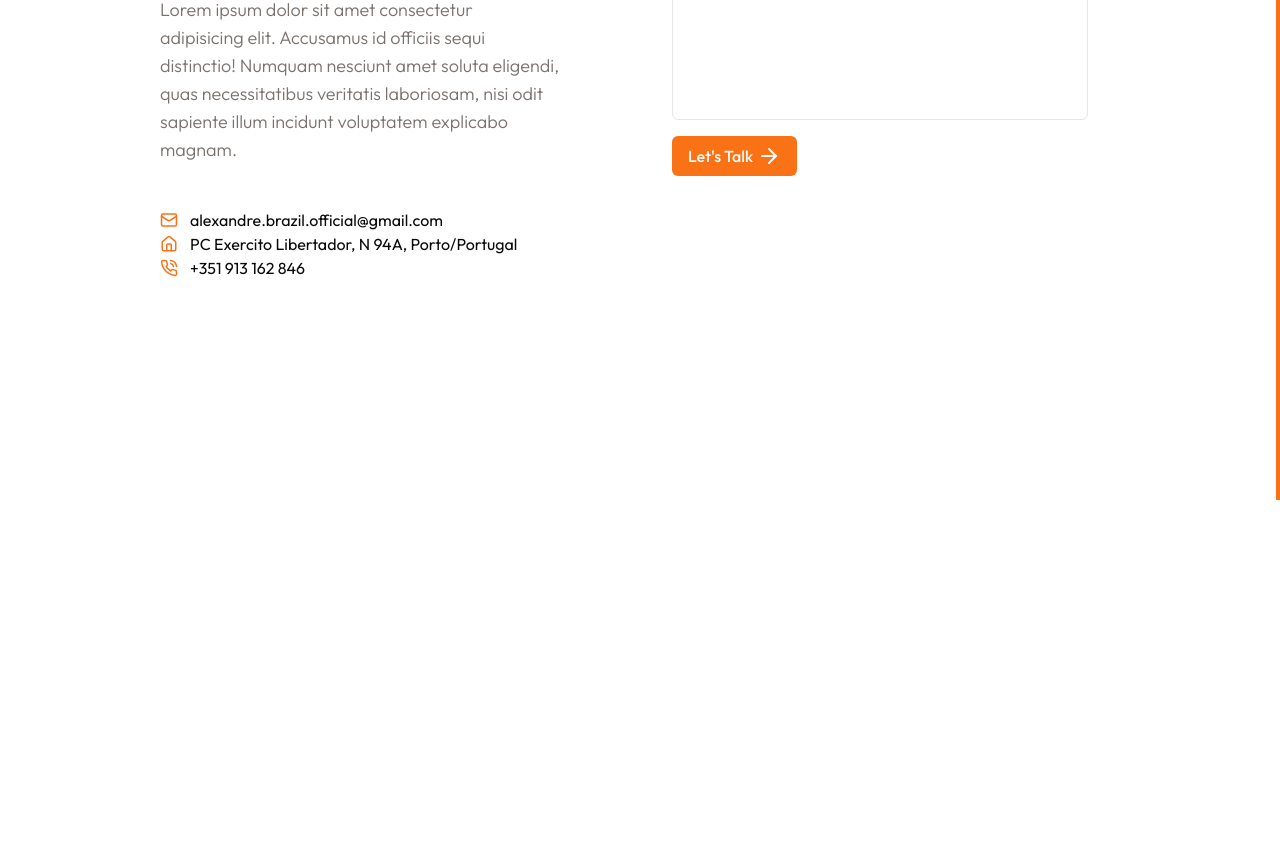
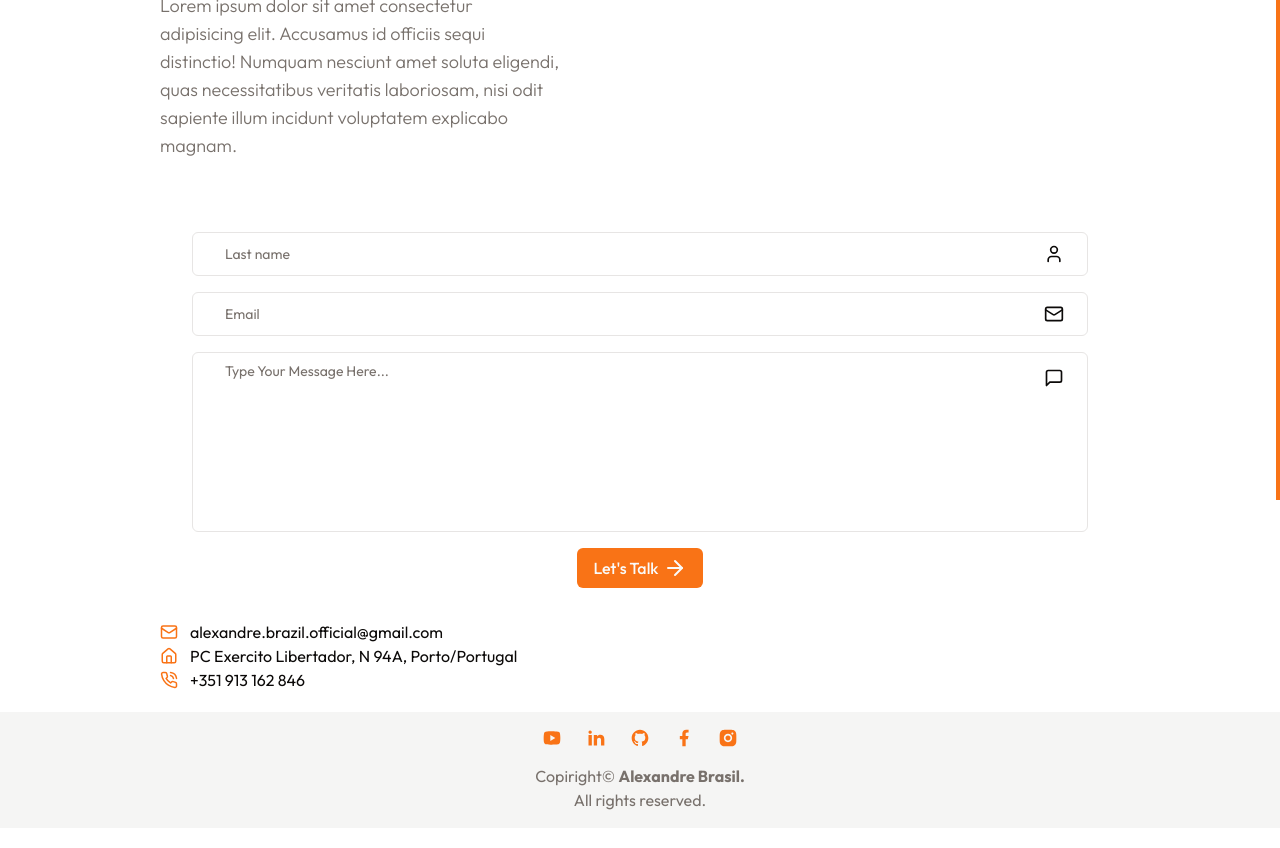
Before and after one commit to alexandre-brazil/alexandre, a Next.js app: page /contact in a window 1280 px wide. Shown: the part 300-1148 px from the top of the page. Built offline with nearby package versions, Linux system fonts and the light colour scheme.

Commit message:
fix bug: footer

```diff
--- a/app/contact/page.jsx
+++ b/app/contact/page.jsx
@@ -6,7 +6,7 @@ export default function Contact(){
         <section>
             <div className="container mx-auto">
 
-                <div className="flex grid grid-cols-2">
+                <div className="flex flex-col xl:grid grid-cols-2">
 
                     <div className="flex flex-col justify-center py-2">
                     <div className="flex items-center gap-x-4 text-primary text-lg mb-4">
@@ -17,7 +17,6 @@ export default function Contact(){
                     <p className="subtitle max-w-[400px]">Lorem ipsum dolor sit amet consectetur adipisicing elit. Accusamus id officiis sequi distinctio! Numquam nesciunt amet soluta eligendi, quas necessitatibus veritatis laboriosam, nisi odit sapiente illum incidunt voluptatem explicabo magnam.</p>
                     </div>
                     <Form>
-
                     </Form>
                 </div>
                 <div>
--- a/app/globals.css
+++ b/app/globals.css
@@ -87,3 +87,27 @@
   .card_project {
     @apply rounded-tl-[30px] rounded-tr-[30px]
   }
+  /* globals.css */
+
+html, body {
+  height: 100%;
+  margin: 0;
+  padding: 0;
+}
+
+body {
+  display: flex;
+  flex-direction: column;
+  min-height: 100vh;
+}
+
+.content {
+  flex: 1;
+}
+
+footer {
+  margin-top: 20px;
+  background: #f1f1f1;
+  padding-top: 20px;
+  text-align: center;
+}
--- a/components/Form.jsx
+++ b/components/Form.jsx
@@ -21,7 +21,7 @@ export default function Form(){
             <Textarea type='message' id='message' placeholder='Type Your Message Here...'/>
             <MessageSquare size={20} className="absolute right-6 top-4"/>
             </div>
-            <div>
+            <div className="flex items-center justify-center xl:justify-start">
             <Button className='flex items-center max-w-[166px] gap-x-1'>Let's Talk <ArrowRightIcon/></Button>
 
             </div>
--- a/components/Nav.jsx
+++ b/components/Nav.jsx
@@ -5,8 +5,8 @@ import { motion } from 'framer-motion';
 import { usePathname } from 'next/navigation';
 const links = [
     {path: '/', name: 'home'},
+    {path: '/about', name: 'about me'},
     {path: '/projects', name: 'my projects'},
-    {path: '/about', name: 'about me'},
     {path: '/contact', name: 'contact'},
 ]
 export default function Nav({containerStyles, linkStyles, underlineStyles}){
--- a/components/Service.jsx
+++ b/components/Service.jsx
@@ -13,12 +13,12 @@ export default function Services(){
         {
             icon: <Blocks size={72} strokeWidth={0.8} />,
             title: 'Web Development',
-            description: 'Lorem ipsum dolor sit amet consectetur adipisicing elit. Maxime sit totam delectus possimus vitae eum debitis, fugiat nihil corporis ipsa sapiente voluptatum. Dicta distinctio ullam culpa vitae reiciendis dolorem voluptas.'
+            description: 'Lorem ipsum dolor sit amet consectetur adipisicing elit. Maxime sit totam delectus '
         },
         {
             icon: <Gem size={72} strokeWidth={0.8} />,
             title: 'App Development',
-            description: 'Lorem ipsum dolor sit amet consectetur adipisicing elit. Maxime sit totam delectus possimus vitae eum debitis, fugiat nihil corporis ipsa sapiente voluptatum. Dicta distinctio ullam culpa vitae reiciendis dolorem voluptas.'
+            description: 'Lorem ipsum dolor sit amet consectetur adipisicing elit. Maxime sit totam delectus possimus vitae '
         },
     ]
 
```
